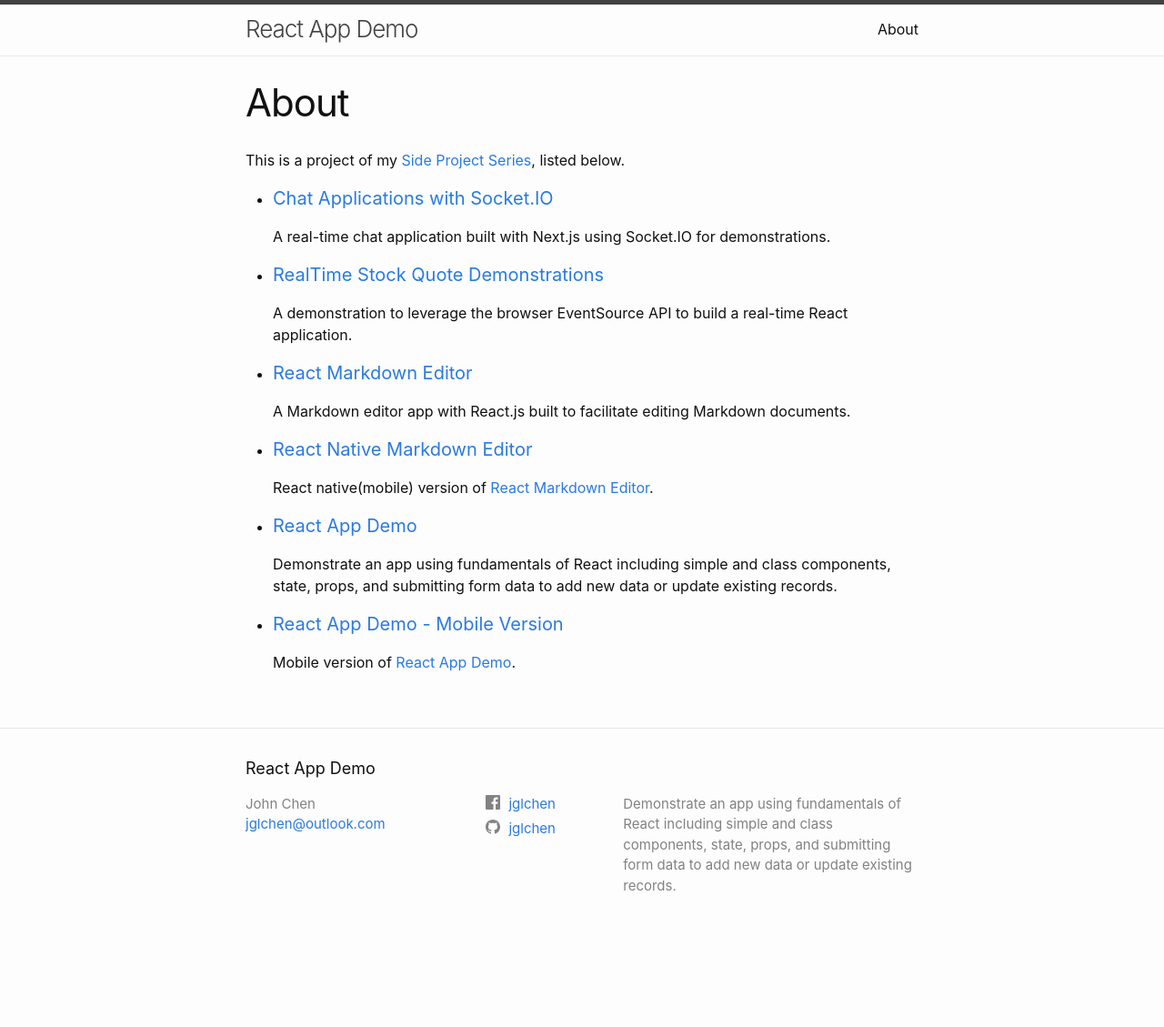
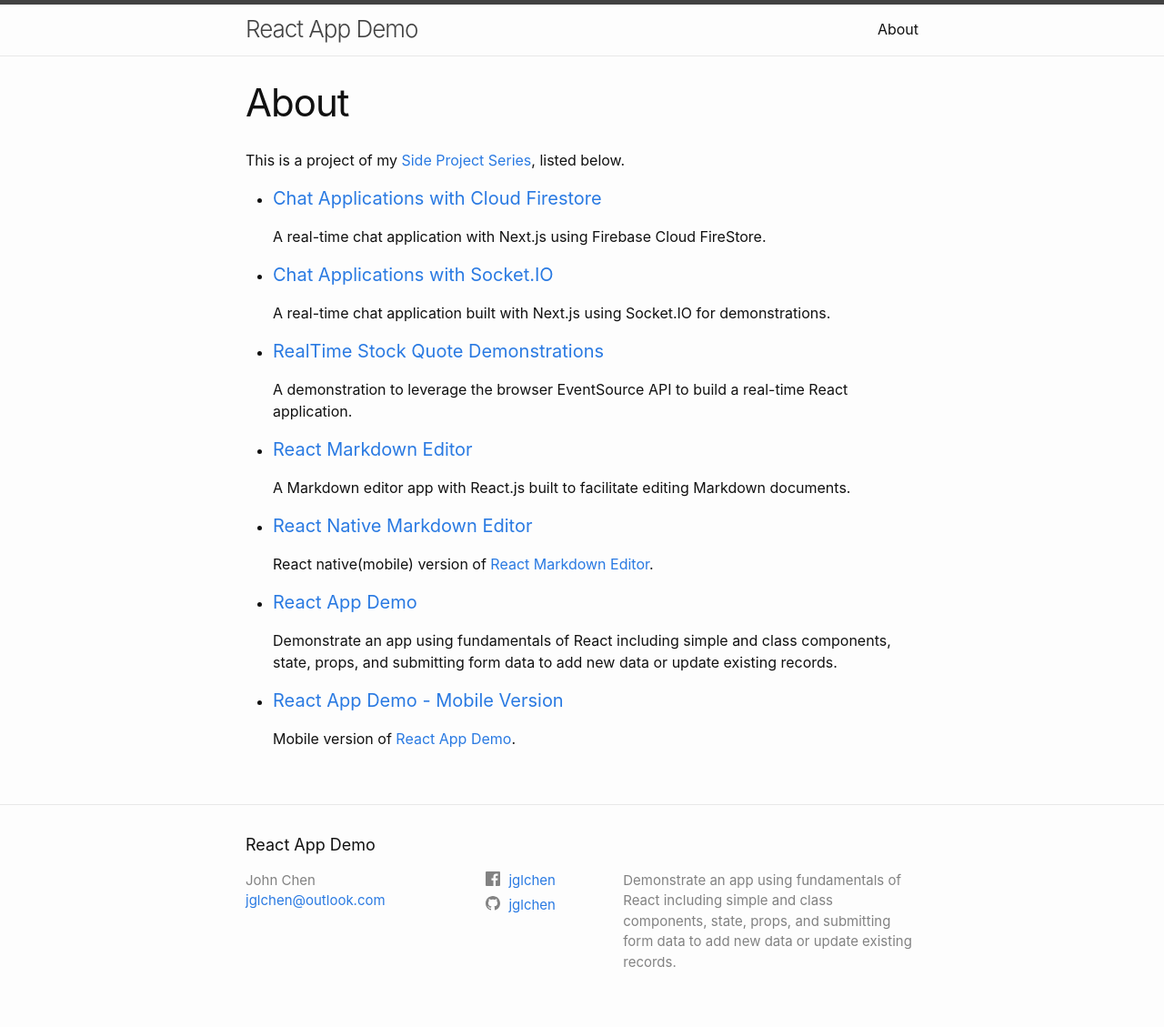
Before and after one commit to jglchen/react-app-demo, a Jekyll site: the page built from about.md, in a window 1280 px wide. Shown: the whole page at 91% size. Built offline with Jekyll 4.4.1, drawn with Linux system fonts in a browser that asks for light colours; before the commit the page ends 1045 px from its top, so only the background shows below that.

Commit message:
Update about.md

```diff
--- a/about.md
+++ b/about.md
@@ -5,6 +5,9 @@
 ---
 
 This is a project of my [Side Project Series](https://jglchen.github.io/), listed below.
+
+- #### [Chat Applications with Cloud Firestore](https://jglchen.github.io/firestore-realtime-chat/)
+    A real-time chat application with Next.js using Firebase Cloud FireStore.
 
 - #### [Chat Applications with Socket.IO](https://jglchen.github.io/nextjs-socket-chat/)
     A real-time chat application built with Next.js using Socket.IO for demonstrations.
```
